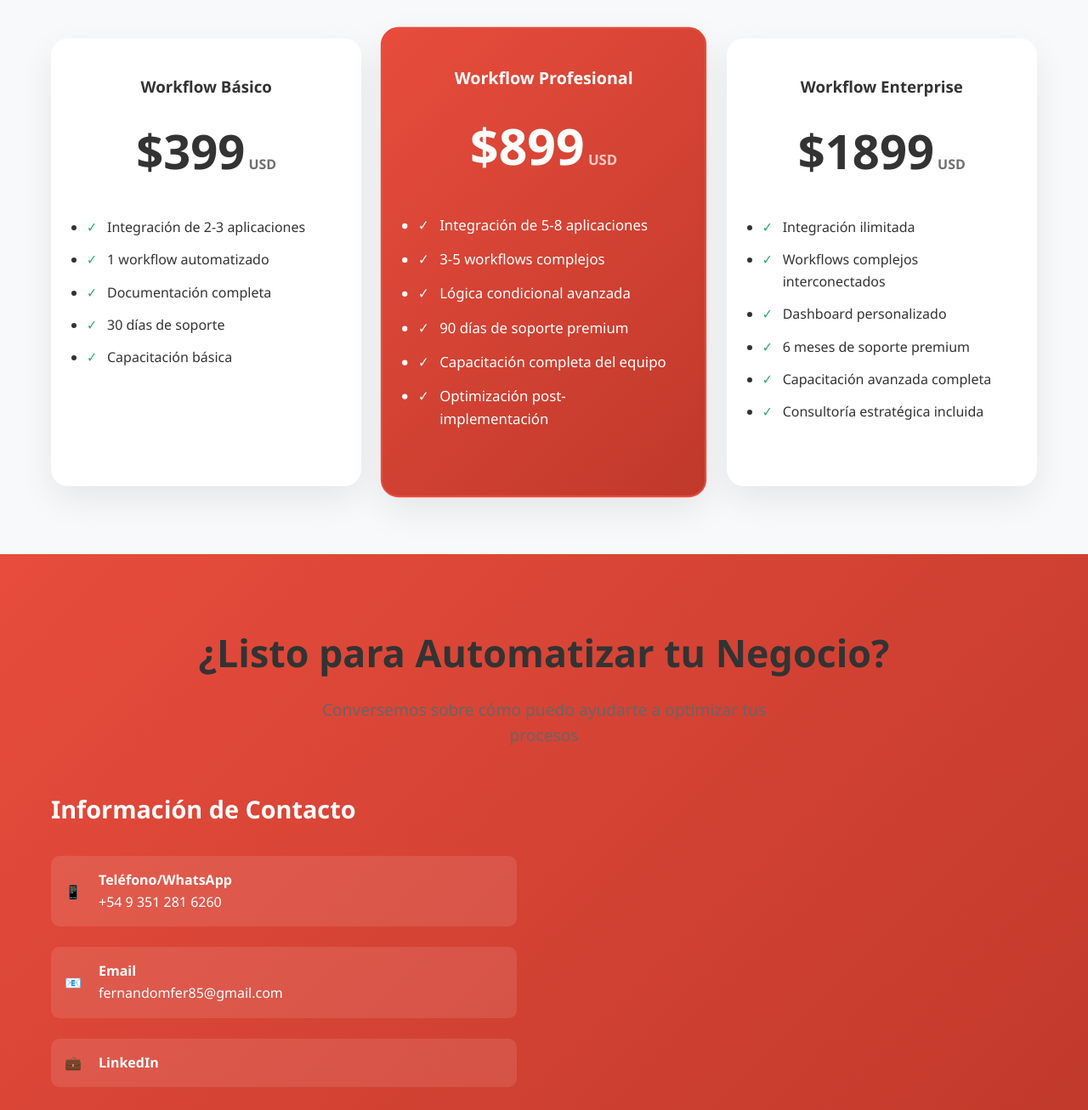
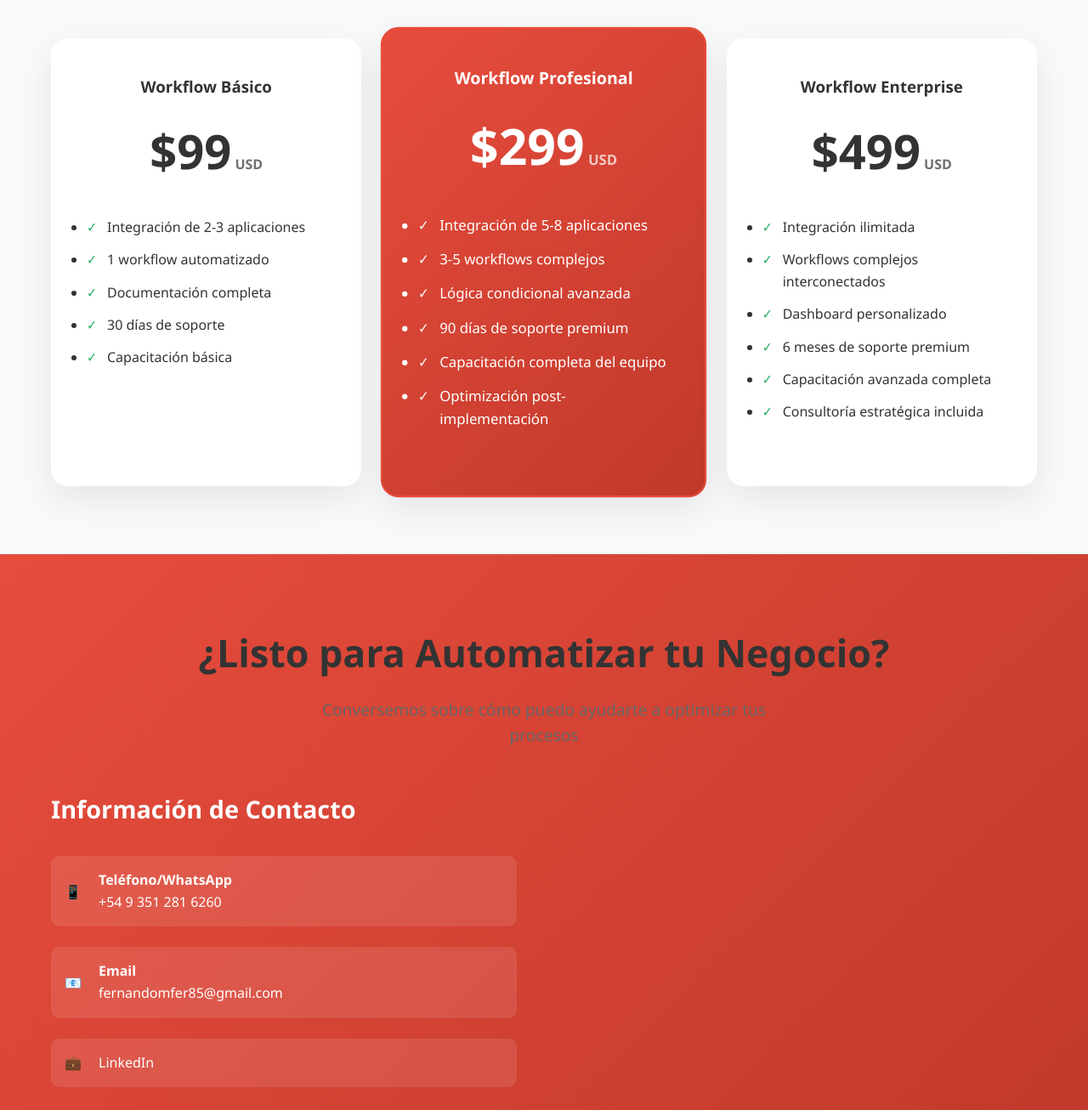
Before and after one commit to PromFer084/N8N, a plain HTML site: page index.html in a window 1280 px wide. Shown: the part 3411-4717 px from the top of the page at 85% size. Drawn offline with Linux system fonts and the light colour scheme.

Commit message:
Update index.html

```diff
--- a/index.html
+++ b/index.html
@@ -3,7 +3,7 @@
 <head>
     <meta charset="UTF-8">
     <meta name="viewport" content="width=device-width, initial-scale=1.0">
-    <title>Fernando R. Fernández - Especialista en Workflows n8n</title>
+    <title>Fernando R. Fernández - Automatiza tus procesos con ayuda de la IA</title>
     <style>
         * {
             margin: 0;
@@ -702,7 +702,7 @@
                         </div>
                         <div class="contact-item">
                             <span class="contact-icon">💼</span>
-                            <a href="https://www.linkedin.com/in/ernandoraulfernandez" target="_blank">LinkedIn</a>
+                            <a href="https://www.linkedin.com/in/fernandoraulfernandez/" target="_blank">LinkedIn</a>
                         </div>
                     </div>
                 </div>
@@ -798,7 +798,7 @@
             <div class="pricing-cards">
                 <div class="pricing-card">
                     <h3>Workflow Básico</h3>
-                    <div class="price">$399<span class="price-period"> USD</span></div>
+                    <div class="price">$99<span class="price-period"> USD</span></div>
                     <ul class="price-features">
                         <li>Integración de 2-3 aplicaciones</li>
                         <li>1 workflow automatizado</li>
@@ -809,7 +809,7 @@
                 </div>
                 <div class="pricing-card featured">
                     <h3>Workflow Profesional</h3>
-                    <div class="price">$899<span class="price-period"> USD</span></div>
+                    <div class="price">$299<span class="price-period"> USD</span></div>
                     <ul class="price-features">
                         <li>Integración de 5-8 aplicaciones</li>
                         <li>3-5 workflows complejos</li>
@@ -821,7 +821,7 @@
                 </div>
                 <div class="pricing-card">
                     <h3>Workflow Enterprise</h3>
-                    <div class="price">$1899<span class="price-period"> USD</span></div>
+                    <div class="price">$499<span class="price-period"> USD</span></div>
                     <ul class="price-features">
                         <li>Integración ilimitada</li>
                         <li>Workflows complejos interconectados</li>
@@ -859,4 +859,4 @@
                     <div class="contact-method">
                         <span class="contact-method-icon">💼</span>
                         <div>
-                            <strong>LinkedIn</strong><br>
+                            <a href="https://www.linkedin.com/in/fernandoraulfernandez/" target="_blank">LinkedIn</a>
```
